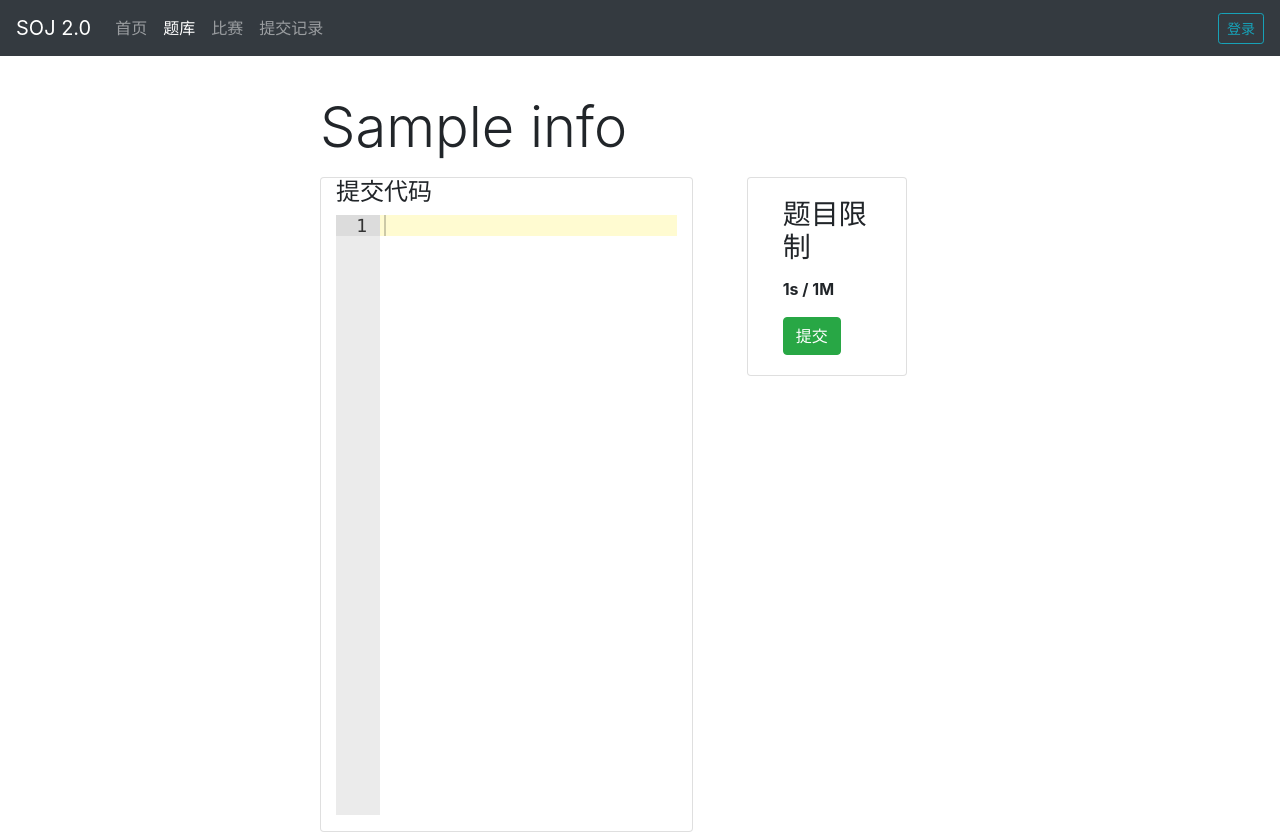
After one commit to CenariusYZ/DB_exp, a Django app: a page that uses DS_test/problem/templates/problem/submit.html in a window 1280 px wide. The commit adds this page. Run offline with Django 3.2, Linux system fonts and the light colour scheme; tables that the repository leaves empty hold one stand-in row (values such as "Sample post"); some libraries are stand-ins or nearby versions.

Commit message:
add: 题目提交界面

```diff
--- a/DS_test/problem/templates/problem/detail.html
+++ b/DS_test/problem/templates/problem/detail.html
@@ -28,7 +28,7 @@
                                     <p class="card-text">
                                         <strong>{{ problem.ProblemTimeLimit }}s / {{ problem.ProblemMemLimit}}M</strong>
                                     </p>
-                                    <a href="#" class="btn btn-success">提交</a>
+                                    <a href="{% url 'p_submit' problem.ProblemId %}" class="btn btn-success">提交</a>
                                 </div>
                             </div>
                         </div>
--- /dev/null
+++ b/DS_test/problem/templates/problem/submit.html
@@ -0,0 +1,85 @@
+{% extends 'base.html' %}
+{% load static %}
+{% block head %}
+{% endblock %}
+{% block body %}
+
+<head>
+    <script src="https://cdnjs.cloudflare.com/ajax/libs/ace/1.2.6/ace.js" type="text/javascript" charset="utf-8"></script>
+    <script src="https://cdnjs.cloudflare.com/ajax/libs/ace/1.2.6/ext-language_tools.js" type="text/javascript" charset="utf-8"></script>
+</head>
+
+<section>
+    <div class="container-fluid">
+        <div class="row">
+            <div class="col-md-3">
+            </div>
+            <div class="col-md-6">
+                <div class="row">
+                    <h1 class="display-4 text-center text-md-left mb-3">
+                        {{ problem.ProblemName }}
+                    </h1>
+                </div>
+                <div class="row">
+                    <div id="editor-view" class="card col-md-7">
+                        <div class="row">
+                            <div class="col-md-12">
+                            <h4>提交代码</h4>
+                            </div>
+                        </div>
+                        <div class="row">
+                            <div class="col-md-12">
+                                <pre id="code" class="ace_editor" style="min-height:600px"><textarea class="ace_text-input"></textarea></pre>
+                            </div>
+                        </div>
+                    </div>
+                    <div class="col-sm-1"></div>
+                    <div class="col-md-3">
+                        <div class="row">
+                            <div class="card col-md-12">
+                                <div class="card-body">
+                                    <h3 class="card-title">题目限制</h3>
+                                    <p class="card-text">
+                                        <strong>{{ problem.ProblemTimeLimit }}s / {{ problem.ProblemMemLimit}}M</strong>
+                                    </p>
+                                    <a href="{% url 'p_submit' problem.ProblemId %}" class="btn btn-success">提交</a>
+                                </div>
+                            </div>
+                        </div>
+                    </div>
+                </div>
+            </div>
+            <div class="col-md-3">
+            </div>
+        </div>
+    </div>
+</section>
+
+
+<script>
+    //初始化对象
+    editor = ace.edit("code");
+
+    //设置风格和语言（更多风格和语言，请到github上相应目录查看）
+    theme = "clouds"
+    language = "c_cpp"
+    editor.setTheme("ace/theme/" + theme);
+    editor.session.setMode("ace/mode/" + language);
+    //字体大小
+    editor.setFontSize(18);
+    //设置只读（true时只读，用于展示代码）
+    editor.setReadOnly(false);
+
+    //自动换行,设置为off关闭
+    editor.setOption("wrap", "free")
+
+    //启用提示菜单
+    ace.require("ace/ext/language_tools");
+    editor.setOptions({
+        enableBasicAutocompletion: true,
+        enableSnippets: true,
+        enableLiveAutocompletion: true
+    });
+</script>
+
+{% endblock %}
--- a/DS_test/problem/urls.py
+++ b/DS_test/problem/urls.py
@@ -4,5 +4,7 @@ from problem import views
 
 urlpatterns = [
     path('problem/', views.problem, name="problem"),
+    path('problem/P<int:problem_id>/submit', views.submit, name="p_submit"),
     path('problem/P<int:problem_id>/', views.detail, name='detail'),
+    path('problem/P<int:problem_id>/submit_code', views.submit_code, name="code_submit")
 ]
--- a/DS_test/problem/views.py
+++ b/DS_test/problem/views.py
@@ -14,3 +14,11 @@ def detail(request, problem_id):
     problems = ProblemInfo.objects.all()
     problems = random.choices(list(problems), k=5)
     return render(request, 'problem/detail.html', {'problem': problem, 'problems': problems})
+
+def submit(request, problem_id):
+    problem = ProblemInfo.objects.get(ProblemId = problem_id)
+    return render(request, 'problem/submit.html', {'problem': problem})
+
+def submit_code(request, problem_id, code):
+    problem = ProblemInfo.objects.get(ProblemId = problem_id)
+    return render(request, 'problem/submit.html', {'problem': problem})
--- a/DS_test/soj/views.py
+++ b/DS_test/soj/views.py
@@ -12,6 +12,6 @@ def index(request):
     problems_list = ProblemInfo.objects.all()
     problems = []
     # 随机推荐五个题目
-    problems = random.sample(list(problems_list), 4)
+    problems = random.choices(list(problems_list), k=4)
     context = {"problems": problems}
     return render(request, 'soj/index.html', context)
```
